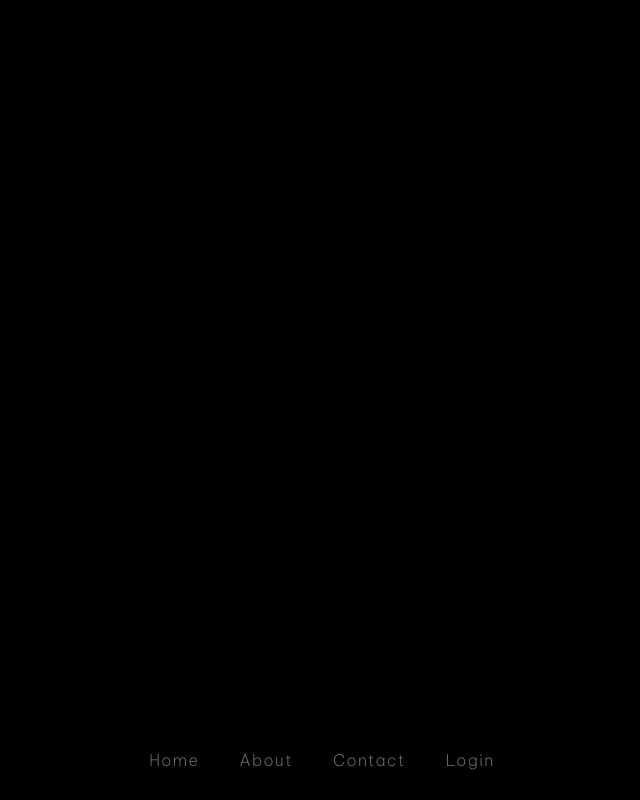
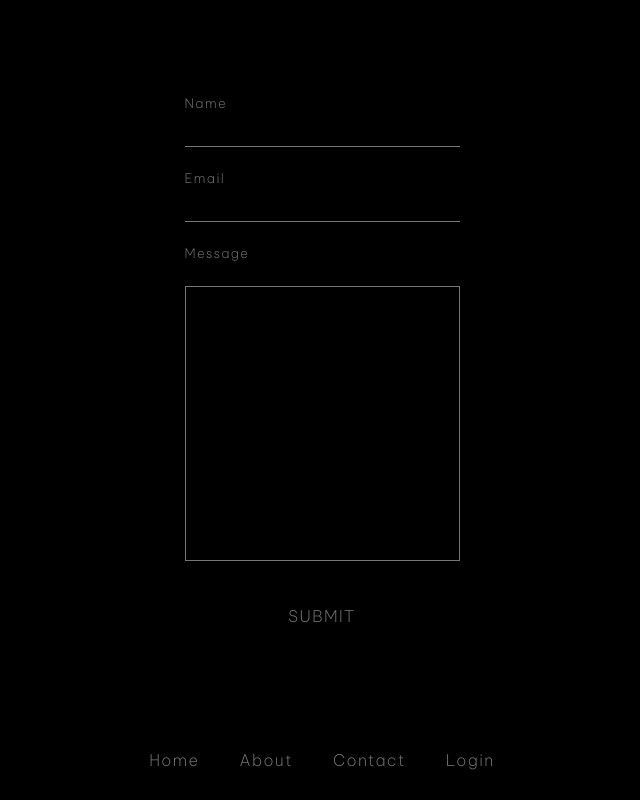
Before and after one commit to c2kle/industry-standard, a React (Create React App) app in the folder client/: page / in a window 1280 px wide. Both pictures are taken after a click on the item "Contact". Shown: the whole page, without its empty margins (318-958 px from the left). Built offline with nearby package versions, Linux system fonts and the light colour scheme.

Commit message:
with contact, change alignment home, manifest

```diff
--- a/client/public/index.html
+++ b/client/public/index.html
@@ -9,7 +9,7 @@
     <meta name="theme-color" content="#000000" />
     <meta
       name="description"
-      content="GUESTLIST.VIP Access Code"
+      content="GUESTLIST.VIP"
     />
     <link rel="manifest" href="%PUBLIC_URL%/manifest.json" />
   </head>
--- a/client/src/components/Contact.js
+++ b/client/src/components/Contact.js
@@ -1,7 +1,26 @@
-import React from 'react'
+import React,{useState} from 'react'
+import "../componentsStyle/contact.css"
 
 export default function Contact() {
-  return (
-    <div>Contact</div>
-  )
+
+    const [textArea,setTextArea] = useState("")
+    const onChangeHandler = (e) => {
+        console.log(e.target.value)
+        setTextArea(e.target.value)
+    }
+
+    return (
+        <form className="contact-form">
+            <div className="contact-form__input-div">
+                <label className="contact-form__input-div__label" name="name-label">Name</label>
+                <input className="contact-form__input-div__input" type="text" name="name" autoComplete="off"></input></div>
+            <div className="contact-form__input-div">
+                <label className="contact-form__input-div__label" name="email-label">Email</label>
+                <input className="contact-form__input-div__input" type="text" name="email" autoComplete="off"></input></div>
+            <div className="contact-form__textarea-div">
+                <label className="contact-form__input-div__label" name="message-label">Message</label>
+                <textarea className="contact-form__input-div__textarea" type="text" name="message" value={textArea} onChange={onChangeHandler} autoComplete="off" maxLength="480"></textarea></div>
+            <button className="contact-form__submit-button" type="submit">SUBMIT</button>
+        </form>
+    )
 }
--- a/client/src/components/Home.js
+++ b/client/src/components/Home.js
@@ -6,7 +6,7 @@ export default function Home() {
     <div className="home-div">
       <h1 className="home-h1-animate"></h1>
       <h1 className="home-h1">INVITATIONS</h1>
-      <h1 className="home-h1">&nbsp;&nbsp;&nbsp;&nbsp;&nbsp;&nbsp;&nbsp;&nbsp;&nbsp;&nbsp;&nbsp;&nbsp;GUEST LIST</h1>
+      <h1 className="home-h1">&nbsp;&nbsp;&nbsp;&nbsp;&nbsp;&nbsp;&nbsp;&nbsp;&nbsp;&nbsp;&nbsp;&nbsp;&nbsp;GUEST LIST</h1>
       <h1 className="home-h1">&nbsp;&nbsp;&nbsp;&nbsp;&nbsp;&nbsp;&nbsp;RSVP</h1>
     </div>
   )
--- a/client/src/components/Register.js
+++ b/client/src/components/Register.js
@@ -5,17 +5,17 @@ export default function Register() {
     return (
         <form className="register-form">
             <div className="register-form__input-div">
-                <label className="register-form__input-div__label" name="username-label">Email</label>
-                <input className="register-form__input-div__input" type="text" name="username" autoComplete="off"></input></div>
+                <label className="register-form__input-div__label" name="email-label">Email</label>
+                <input className="register-form__input-div__input" type="text" name="email" autoComplete="off"></input></div>
             <div className="register-form__input-div">
-                <label className="register-form__input-div__label" name="username-label">Password</label>
-                <input className="register-form__input-div__input" type="password" name="username" autoComplete="off"></input></div>
+                <label className="register-form__input-div__label" name="password-label">Password</label>
+                <input className="register-form__input-div__input" type="password" name="password" autoComplete="off"></input></div>
             <div className="register-form__input-div">
-                <label className="register-form__input-div__label" name="username-label">Confirm Password</label>
-                <input className="register-form__input-div__input" type="password" name="username" autoComplete="off"></input></div>
+                <label className="register-form__input-div__label" name="confirm-password-label">Confirm Password</label>
+                <input className="register-form__input-div__input" type="password" name="confirm-password" autoComplete="off"></input></div>
             <div className="register-form__input-div">
-                <label className="register-form__input-div__label" name="username-label">Registration Code</label>
-                <input className="register-form__input-div__input" type="password" name="username" autoComplete="off"></input></div>
+                <label className="register-form__input-div__label" name="registration-code-label">Registration Code</label>
+                <input className="register-form__input-div__input" type="password" name="registration-code" autoComplete="off"></input></div>
             <button className="register-form__register-button" type="submit">REGISTER</button>
             <span className="register-form__span">By registering an account you agree to our <span className="register-form__span__span" name="terms-of-service">Terms of Service</span> and <span className="register-form__span__span" name="privacy-policy">Privacy Policy</span></span>
         </form>
--- /dev/null
+++ b/client/src/componentsStyle/contact.css
@@ -0,0 +1,114 @@
+.contact-form {
+    display: flex;
+    flex-direction: column;
+    justify-content: center;
+    align-items: center;
+    background-color: black;
+    margin: 20px;
+
+}
+
+.contact-form__input-div{
+    height: 60px;
+    width: 275px;
+    margin-bottom: 15px;
+    display: flex;
+    flex-direction: column;
+}
+.contact-form__input-div__label {
+    font-family: 'Be Vietnam Pro','sans-serif';
+    font-size: small;
+    font-weight: 200;
+    letter-spacing: 1.4px;
+    color: rgb(118,118,118);
+    margin-bottom: 5px;
+}
+
+.contact-form__input-div__input {
+    height: 30px;
+    width: 275px;
+    border-style: none none solid none;
+    border-color: rgb(118,118,118);
+    border-width: 0px 0px .5px 0px;
+    border-radius: 0px;
+    background-color: black;
+    margin-bottom: 20px;
+    color:rgb(118,118,118);
+    text-align: center;
+    font-family: 'Be Vietnam Pro','sans-serif';
+    font-size: medium;
+    font-weight: 200;
+    letter-spacing: 1.4px;
+    line-height: 2em;
+    /* text-transform: uppercase; */
+    outline: none;
+    padding: 0px 0px 0px 0px;
+    box-sizing: content-box;
+}
+
+.contact-form__input-div__input:focus {
+    border-color: whitesmoke;
+    color:whitesmoke;
+}
+
+.contact-form__input-div__input:hover {
+    border-color: whitesmoke;
+    color:whitesmoke;
+}
+
+.contact-form__textarea-div{
+    margin-bottom: 15px;
+    display: flex;
+    flex-direction: column;
+}
+
+.contact-form__input-div__textarea {
+    display: block;
+    border-style: solid;
+    border-color: rgb(118,118,118);
+    border-width: .5px .5px .5px .5px;
+    border-radius: 0px;
+    background-color: black;
+    margin: 20px 0px 20px 0px;
+    color:rgb(118,118,118);
+    font-family: 'Be Vietnam Pro','sans-serif';
+    font-size: small;
+    font-weight: 200;
+    letter-spacing: 1.4px;
+    outline: none;
+    padding: 8px;
+    box-sizing: content-box;
+    resize: none;
+    width: 275px;
+    height: 275px;
+    box-sizing: border-box;
+
+}
+
+.contact-form__input-div__textarea:hover {
+    border-color: whitesmoke;
+    color:whitesmoke;
+}
+
+.contact-form__input-div__textarea:focus {
+    border-color: whitesmoke;
+    color:whitesmoke;
+}
+.contact-form__submit-button {
+    background-color: transparent;
+    color: rgb(118,118,118);
+    font-family: "Be Vietnam Pro";
+    font-size: medium;
+    font-weight: 200;
+    letter-spacing: 1.4px;
+    margin-top: 10px;
+}
+
+.contact-form__submit-button:hover {
+    color: whitesmoke;
+}
+
+.contact-form__submit-button:focus {
+    color:whitesmoke;
+    outline: none;
+}
--- a/client/src/pages/CommonLayout.js
+++ b/client/src/pages/CommonLayout.js
@@ -1,4 +1,4 @@
-import React, { useEffect, useState } from 'react'
+import React, { useEffect} from 'react'
 import { useLocation } from 'react-router-dom'
 import '../pageStyles/commonLayout.css'
 import ListBody from '../components/ListBody'
@@ -37,7 +37,7 @@ export default function CommonLayout() {
   else if (path ==="/forgot-password") {
     bodyContent = <ForgotPassword/>
   }
-  else if (path ---"/contact-us") {
+  else if (path ==="/contact-us") {
     bodyContent = <Contact/>
   }
 
```
Also changed, not shown: client/public/manifest.json, 12 other files (tests, documents, lock files or other folders).
